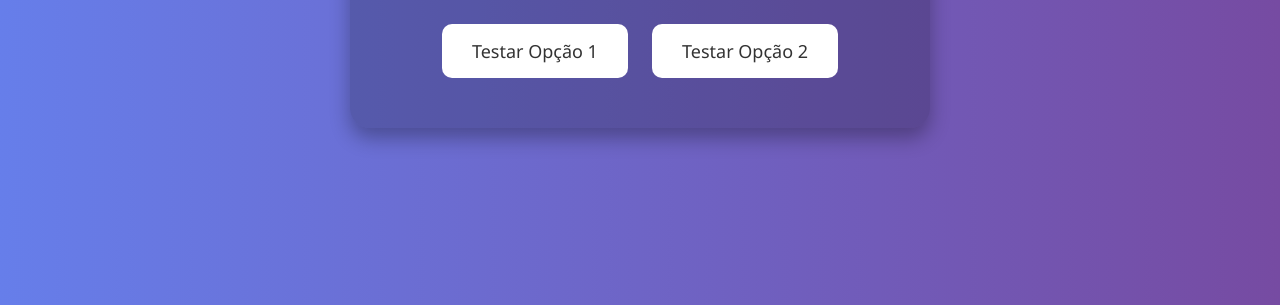
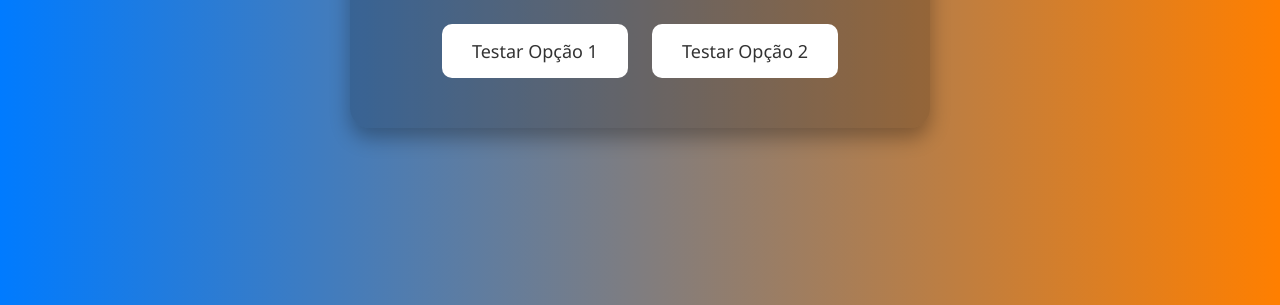
Before and after one commit to a4digitalprint/site, a plain HTML site: page index.html in a window 1280 px wide. Shown: the part 495-800 px from the top of the page. Drawn offline with Linux system fonts and the light colour scheme.

Commit message:
Update index.html

```diff
--- a/index.html
+++ b/index.html
@@ -9,7 +9,7 @@
       margin: 0;
       padding: 0;
       font-family: 'Segoe UI', sans-serif;
-      background: linear-gradient(to right, #667eea, #764ba2);
+      background: linear-gradient(to right, #007bff, #ff7f00);
       display: flex;
       justify-content: center;
       align-items: center;
```
